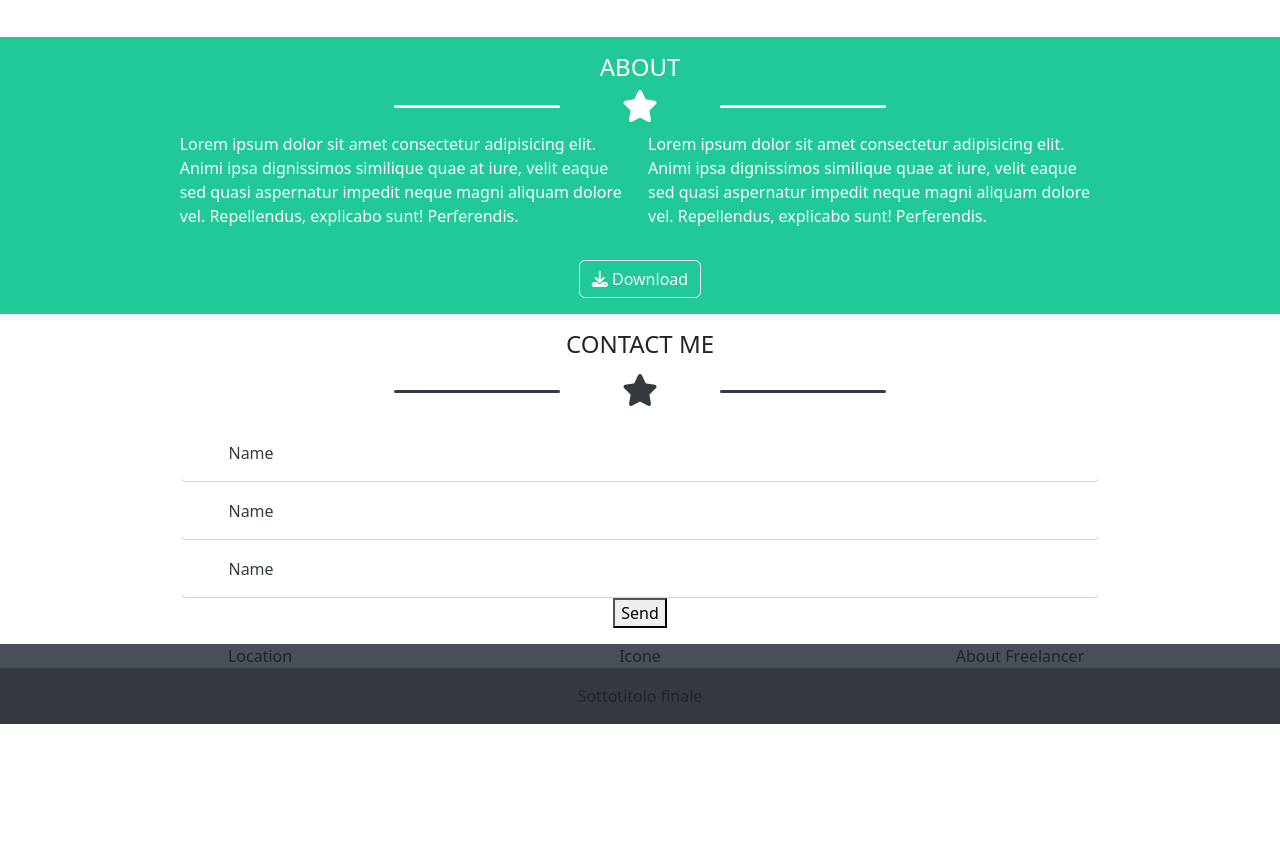
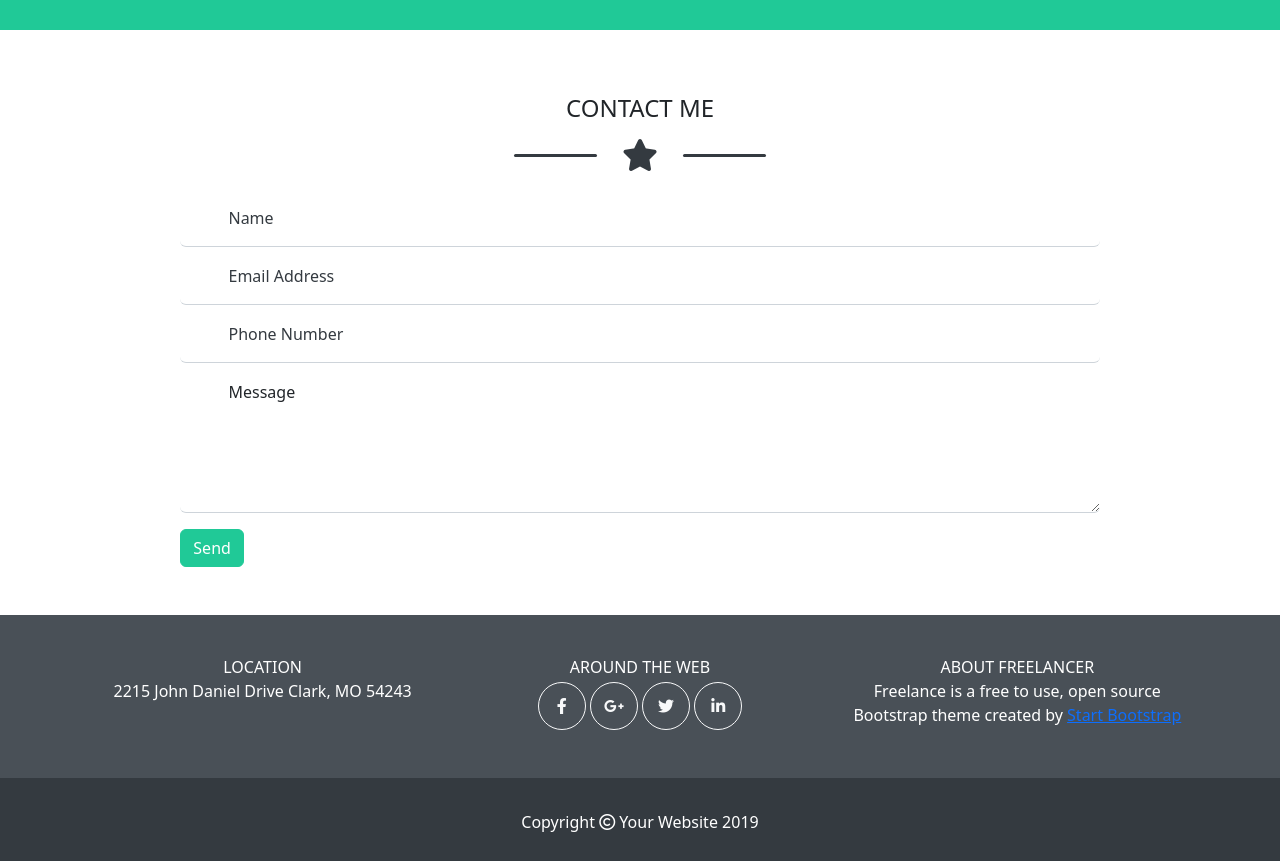
Before and after one commit to MarcoAgosta/html-css-bootstrap-freelancer, a plain HTML site: page index.html in a window 1280 px wide. Shown: the part 1490-2351 px from the top of the page. Before the commit the page ends 2214 px from the top, so only its background shows below. Drawn offline with nearby package versions, Linux system fonts and the light colour scheme.

Commit message:
Completata la pagina

```diff
--- a/CSS/style.css
+++ b/CSS/style.css
@@ -71,3 +71,22 @@ nav button{
     border-left: 0;
     border-right: 0;
 }
+
+.btn-primary{
+    background-color: var(--bs-teal);
+    border-color: var(--bs-teal);
+}
+
+.btn-primary:hover{
+    background-color: var(--bs-teal);
+}
+
+footer .btn{
+    border-radius: 100%;
+    aspect-ratio: 1/1;
+    width: 3rem;
+}
+
+footer p{
+    margin-bottom: 3px
+}
--- a/index.html
+++ b/index.html
@@ -8,7 +8,7 @@
     <link rel="stylesheet" href="https://cdnjs.cloudflare.com/ajax/libs/font-awesome/6.2.0/css/all.min.css">
     <link rel="stylesheet" href="CSS/style.css">
     <link rel="stylesheet" href="CSS/layout.css">
-    <title></title>
+    <title>Start Bootstrap</title>
 </head>
 <body>
 
@@ -33,15 +33,15 @@
                         <ul class="nav">
 
                             <li class="nav-item">
-                                <a class="nav-link active" href="#">Home</a>
+                                <a class="nav-link active" href="#">PORTFOLIO</a>
                             </li>
 
                             <li class="nav-item">
-                                <a class="nav-link active" href="#">Home</a>
+                                <a class="nav-link active" href="#">ABOUT</a>
                             </li>
 
                             <li class="nav-item">
-                                <a class="nav-link active" href="#">Home</a>
+                                <a class="nav-link active" href="#">CONTACT</a>
                             </li>
 
                         </ul>
@@ -56,10 +56,12 @@
 
         <section class="green">
 
-            <div class="container-sm text-center p-3">
+            <div class="container-sm text-center pt-4 pb-4">
 
-                <div class="w-50 mx-auto">
-                    <img src="img/avatar.svg" alt="immagine 1o piano">
+                <div class="row justify-content-center">
+                    <div class="col-6 col-md-3 col-lg-2">
+                        <img class="d-block" src="img/avatar.svg" alt="immagine 1o piano">
+                    </div>
                 </div>
 
                 <div>
@@ -88,7 +90,7 @@
 
         <section>
 
-            <div class="container-md text-center p-3 mt-4 mb-4">
+            <div class="container-md text-center p-3 mt-5 mb-5">
 
                 <div>
 
@@ -168,7 +170,7 @@
 
         <section class="green">
 
-            <div class="container-md text-center p-3">
+            <div class="container-md pb-5 pt-5 text-center p-3">
 
                 <div>
 
@@ -177,7 +179,7 @@
                     </div>
 
                     <div>
-                        <div class="white w-50 d-flex mx-auto align-items-center justify-content-around mt-2 mb-2">
+                        <div class="white w-25 d-flex mx-auto align-items-center justify-content-around mt-2 mb-2">
                             <div class="barra rounded">
 
                             </div>
@@ -221,7 +223,7 @@
 
         <section>
 
-            <div class="container-md text-center p-3">
+            <div class="container-md text-center p-3 mt-5 mb-5">
 
                 <div>
 
@@ -229,7 +231,7 @@
                         <h4>CONTACT ME</h4>
                     </div>
 
-                    <div class="gray w-50 d-flex mx-auto align-items-center justify-content-around mt-3 mb-3">
+                    <div class="gray w-25 d-flex mx-auto align-items-center justify-content-around mt-3 mb-3">
                         <div class="barra barra-gray rounded">
 
                         </div>
@@ -250,18 +252,22 @@
 
                         <div class="form-floating col-8 col-md-12 col-lg-10">
                             <input type="name" class="form-control" id="floatingInput" placeholder="name@example.com">
-                            <label class="gray" for="floatingInput">Name</label>
+                            <label class="gray" for="floatingInput">Email Address</label>
                         </div>
 
                         <div class="form-floating col-8 col-md-12 col-lg-10">
                             <input type="name" class="form-control" id="floatingInput" placeholder="name@example.com">
-                            <label class="gray" for="floatingInput">Name</label>
+                            <label class="gray" for="floatingInput">Phone Number</label>
                         </div>
 
-                    </div>
+                        <div class="form-floating col-8 col-md-12 col-lg-10 mb-3">
+                            <textarea class="form-control" placeholder="Leave a comment here" id="floatingTextarea2" style="height: 150px"></textarea>
+                            <label for="floatingTextarea2">Message</label>
+                        </div>
 
-                    <div>
-                        <button>Send</button>
+                        <div class="text-start col-8 col-md-12 col-lg-10">
+                            <input class="btn btn-primary" type="submit" value="Send">
+                        </div>
                     </div>
 
                 </div>
@@ -276,18 +282,37 @@
 
                 <div class="container text-center">
 
-                    <div class="row">
+                    <div class="row g-3 justify-content-center pb-5 pt-4">
 
-                        <div class="col-sm-12 col-md-4">
-                            Location
+                        <div class="col-sm-10 col-md-4">
+                            <p class="white">LOCATION<br>2215 John Daniel Drive Clark, MO 54243</p>
                         </div>
 
-                        <div class="col-sm-12 col-md-4">
-                            Icone
+                        <div class="col-sm-10 col-md-4">
+                            <p class="white">AROUND THE WEB</p>
+
+                            <div>
+                                <button  class="btn btn-outline-light">
+                                    <i class="fa-brands fa-facebook-f"></i>
+                                </button>
+
+                                <button  class="btn btn-outline-light">
+                                    <i class="fa-brands fa-google-plus-g"></i>
+                                </button>
+
+                                <button  class="btn btn-outline-light">
+                                    <i class="fa-brands fa-twitter"></i>
+                                </button>
+
+                                <button  class="btn btn-outline-light">
+                                    <i class="fa-brands fa-linkedin-in"></i>
+                                </button>
+                            </div>
+
                         </div>
 
-                        <div class="col-sm-12 col-md-4">
-                            About Freelancer
+                        <div class="col-sm-10 col-md-4">
+                            <p class="white">ABOUT FREELANCER<br>Freelance is a free to use, open source Bootstrap theme created by <a href="#">Start Bootstrap</a></p>
                         </div>
 
                     </div>
@@ -298,12 +323,12 @@
 
             <section class="footer-2nd">
 
-                <div class="container text-center pt-3 pb-3">
+                <div class="container text-center pt-3 pb-4">
 
-                    <div class="row">
+                    <div class="row mt-3">
 
                         <div class="col-12">
-                            Sottotitolo finale
+                           <p class="white">Copyright <i class="fa-regular fa-copyright"></i> Your Website 2019</p>
                         </div>
 
                     </div>
```
